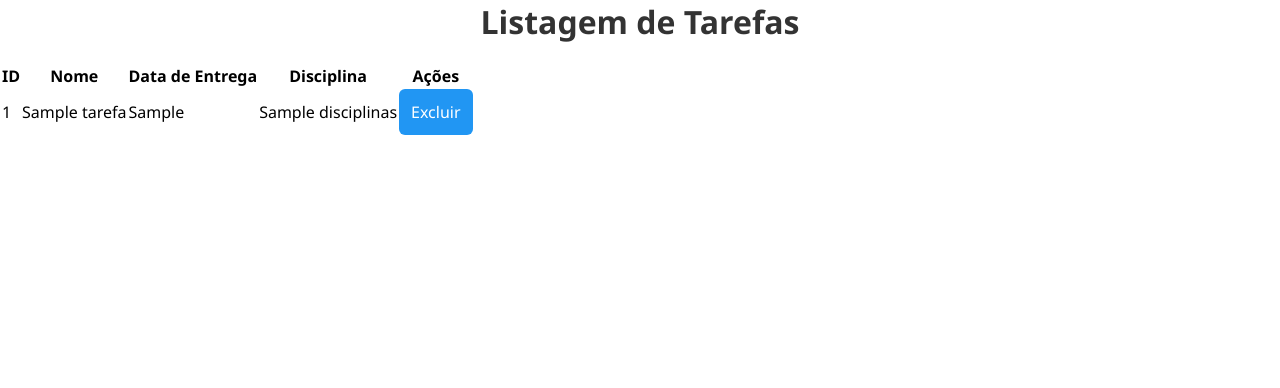
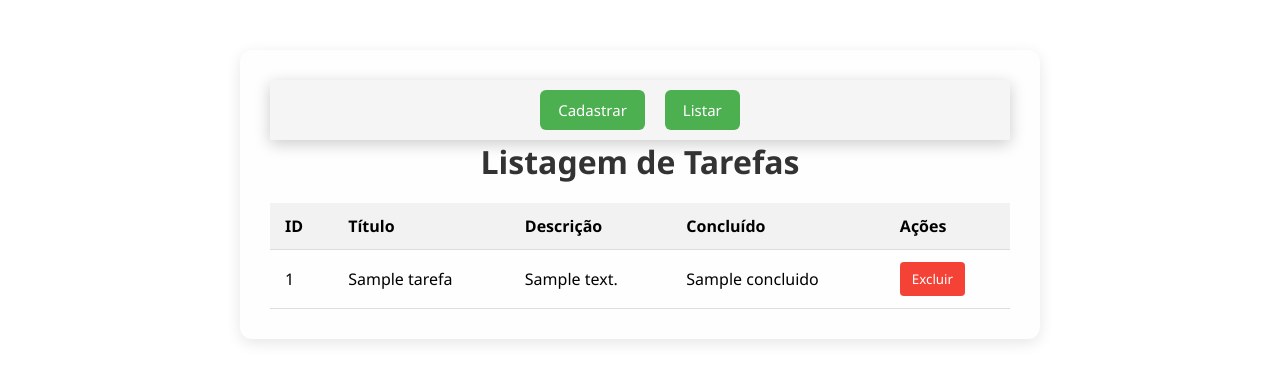
Before and after one commit to Sra-Estela/POS, a FastAPI app: template pos-30-04/templates/listar_tarefas.html in a window 1280 px wide. Shown: the top 388 px of the page. Run offline with FastAPI, Linux system fonts and the light colour scheme; the template is opened without the code that fills it: most values are stand-ins (such as "Sample title", 1, 10 or a date in 2020).

Commit message:
Funcional 1

```diff
--- a/pos-30-04/main.py
+++ b/pos-30-04/main.py
@@ -6,6 +6,7 @@ from pathlib import Path
 from models import Tarefa
 from typing import List
 from fastapi import Request
+from fastapi.middleware.cors import CORSMiddleware
 
 app = FastAPI()
 
@@ -14,6 +15,15 @@ templates = Jinja2Templates(directory="templates")
 
 # Definir a pasta estática para arquivos como CSS e JS
 app.mount("/static", StaticFiles(directory="static"), name="static")
+
+# Configurar o middleware CORS
+app.add_middleware(
+    CORSMiddleware,
+    allow_origins=["http://127.0.0.1:8000"],  # Permite o frontend
+    allow_credentials=True,
+    allow_methods=["*"],  # Permite todos os métodos (GET, POST, PUT, DELETE, etc.)
+    allow_headers=["*"],  # Permite todos os headers
+)
 
 # Lista de tarefas (simulando um banco de dados)
 tarefas: List[Tarefa] = []
@@ -34,13 +44,5 @@ async def criar_tarefa(tarefa: Tarefa):
     tarefa.id = len(tarefas) + 1
     tarefas.append(tarefa)
     # Após a criação, redireciona para a página de listagem de tarefas
-    return {"message": "Tarefa criada com sucesso!", "tarefa": tarefa}
-
-@app.delete("/tarefas/{tarefa_id}", response_model=Tarefa)
-async def excluir_tarefa(tarefa_id: int):
-    # Tenta localizar a tarefa pelo ID e a exclui
-    for index, tarefa in enumerate(tarefas):
-        if tarefa_id == tarefa.id:
-            del tarefas[index]
-            return tarefa
-    raise HTTPException(status_code=404, detail="Tarefa não encontrada")
+    return tarefa # Retorna apenas o objeto Tarefa
+    #return {"message": "Tarefa criada com sucesso!", "tarefa": tarefa} # Antes
--- /dev/null
+++ b/pos-30-04/static/css/listar_tarefas.css
@@ -0,0 +1,86 @@
+/* Reset básico */
+* {
+    margin: 0;
+    padding: 0;
+    box-sizing: border-box;
+    font-family: 'Segoe UI', Tahoma, Geneva, Verdana, sans-serif;
+}
+
+/* Container principal */
+.container {
+    max-width: 800px; /* Aumentei a largura para acomodar a tabela */
+    margin: 50px auto;
+    padding: 30px;
+    background-color: #fefefe;
+    border-radius: 12px;
+    box-shadow: 0 4px 15px rgba(0, 0, 0, 0.1);
+}
+
+/* Cabeçalho */
+h1 {
+    text-align: center;
+    color: #333;
+    margin-bottom: 20px;
+}
+
+/* Botões do menu */
+.menu {
+    display: flex;
+    justify-content: center;
+    gap: 20px;
+    padding: 10px;
+    background-color: whitesmoke;
+    box-shadow: 0 4px 15px rgba(0, 0, 0, 0.2)
+}
+
+.menu button {
+    background-color: #4CAF50;
+    color: white;
+    padding: 10px 18px;
+    border: none;
+    border-radius: 6px;
+    cursor: pointer;
+    font-size: 15px;
+    transition: background-color 0.3s;
+}
+
+.menu button:hover {
+    background-color: #45a049;
+}
+
+/* Estilos da tabela */
+table {
+    width: 100%;
+    border-collapse: collapse;
+    margin-top: 20px;
+}
+
+th, td {
+    padding: 12px 15px;
+    text-align: left;
+    border-bottom: 1px solid #ddd;
+}
+
+th {
+    background-color: #f2f2f2;
+    font-weight: bold;
+}
+
+tbody tr:nth-child(even) {
+    background-color: #f9f9f9;
+}
+
+/* Botão de Excluir */
+.excluir-btn {
+    background-color: #f44336;
+    color: white;
+    padding: 8px 12px;
+    border: none;
+    border-radius: 4px;
+    cursor: pointer;
+    transition: background-color 0.3s;
+}
+
+.excluir-btn:hover {
+    background-color: #da190b;
+}
--- a/pos-30-04/static/css/style.css
+++ /dev/null
@@ -1,99 +0,0 @@
-/* Reset básico */
-* {
-    margin: 0;
-    padding: 0;
-    box-sizing: border-box;
-    font-family: 'Segoe UI', Tahoma, Geneva, Verdana, sans-serif;
-}
-
-/* Container principal */
-/* .container {
-    max-width: 600px;
-    margin: 50px auto;
-    padding: 30px;
-    background-color: #fefefe;
-    border-radius: 12px;
-    box-shadow: 0 4px 15px rgba(0, 0, 0, 0.1);
-} */
-
-.conteudo {
-    max-width: 600px;
-    margin: 50px auto;
-    padding: 30px;
-    background-color: #fefefe;
-    border-radius: 12px;
-    box-shadow: 0 4px 15px rgba(0, 0, 0, 0.1);
-}
-
-/* Cabeçalho */
-h1 {
-    text-align: center;
-    color: #333;
-    margin-bottom: 20px;
-}
-
-/* Botões do menu */
-.menu {
-    display: flex;
-    justify-content: center;
-    gap: 20px;
-    padding: 10px;
-    background-color: whitesmoke;
-    box-shadow: 0 4px 15px rgba(0, 0, 0, 0.2)
-}
-
-.menu button {
-    background-color: #4CAF50;
-    color: white;
-    padding: 10px 18px;
-    border: none;
-    border-radius: 6px;
-    cursor: pointer;
-    font-size: 15px;
-    transition: background-color 0.3s;
-}
-
-.menu button:hover {
-    background-color: #45a049;
-}
-
-/* Campos do formulário */
-form label {
-    font-weight: bold;
-    color: #444;
-}
-
-form input[type="text"],
-form input[type="datetime-local"],
-form select {
-    width: 100%;
-    padding: 10px;
-    margin-top: 6px;
-    margin-bottom: 16px;
-    border: 1px solid #ccc;
-    border-radius: 6px;
-}
-
-form input[type="submit"] {
-    width: 100%;
-    background-color: #2196F3;
-    color: white;
-    padding: 12px;
-    border: none;
-    border-radius: 6px;
-    cursor: pointer;
-    font-size: 16px;
-    transition: background-color 0.3s;
-}
-
-form input[type="submit"]:hover {
-    background-color: #1976D2;
-}
-
-/* Mensagem de feedback */
-#mensagem {
-    margin-top: 15px;
-    text-align: center;
-    font-weight: bold;
-    color: #2e7d32;
-}
--- a/pos-30-04/templates/listar_tarefas.html
+++ b/pos-30-04/templates/listar_tarefas.html
@@ -4,18 +4,22 @@
     <meta charset="UTF-8">
     <meta name="viewport" content="width=device-width, initial-scale=1.0">
     <title>Listagem de Tarefas</title>
-    <link rel="stylesheet" href="/static/css/style.css">
+    <link rel="stylesheet" href="/static/css/listar_tarefas.css">
 </head>
 <body>
     <div class="container">
+        <div class="menu">
+            <a href="/"><button>Cadastrar</button></a>
+            <a href="/tarefas/"><button>Listar</button></a>
+        </div>
         <h1>Listagem de Tarefas</h1>
         <table>
             <thead>
                 <tr>
                     <th>ID</th>
-                    <th>Nome</th>
-                    <th>Data de Entrega</th>
-                    <th>Disciplina</th>
+                    <th>Título</th>
+                    <th>Descrição</th>
+                    <th>Concluído</th>
                     <th>Ações</th>
                 </tr>
             </thead>
@@ -23,18 +27,41 @@
                 {% for tarefa in tarefas %}
                 <tr>
                     <td>{{ tarefa.id }}</td>
-                    <td>{{ tarefa.nome_tarefa }}</td>
-                    <td>{{ tarefa.data_entrega }}</td>
-                    <td>{{ tarefa.disciplinas }}</td>
+                    <td>{{ tarefa.titulo }}</td>
+                    <td>{{ tarefa.descricao }}</td>
+                    <td>{{ tarefa.concluido }}</td>
                     <td>
-                        <form action="/tarefas/{{ tarefa.id }}" method="post">
-                            <input type="submit" value="Excluir">
-                        </form>
+                        <button class="excluir-btn" data-tarefa-id="{{ tarefa.id }}">Excluir</button>
                     </td>
                 </tr>
                 {% endfor %}
             </tbody>
         </table>
     </div>
+
+    <script src="https://code.jquery.com/jquery-3.6.0.min.js"></script>
+    <script>
+        $(document).ready(function() {
+            $(".excluir-btn").click(function() {
+                const tarefaId = $(this).data("tarefa-id");
+                excluirTarefa(tarefaId);
+            });
+
+            function excluirTarefa(tarefaId) {
+                $.ajax({
+                    url: "/tarefas/" + tarefaId,
+                    type: "DELETE",
+                    success: function(response) {
+                        // Recarrega a página para atualizar a lista
+                        window.location.reload();
+                    },
+                    error: function(xhr, status, error) {
+                        console.error("Erro ao excluir tarefa:", xhr.responseText);
+                        alert("Erro ao excluir tarefa.");
+                    }
+                });
+            }
+        });
+    </script>
 </body>
 </html>
```
Also changed, not shown: pos-30-04/requirements.txt (+19 -0 lines), pos-30-04/static/css/cadastrar_tarefa.css (added, +90 -0 lines), pos-30-04/templates/cadastrar_tarefa.html (+22 -17 lines), README.md.
